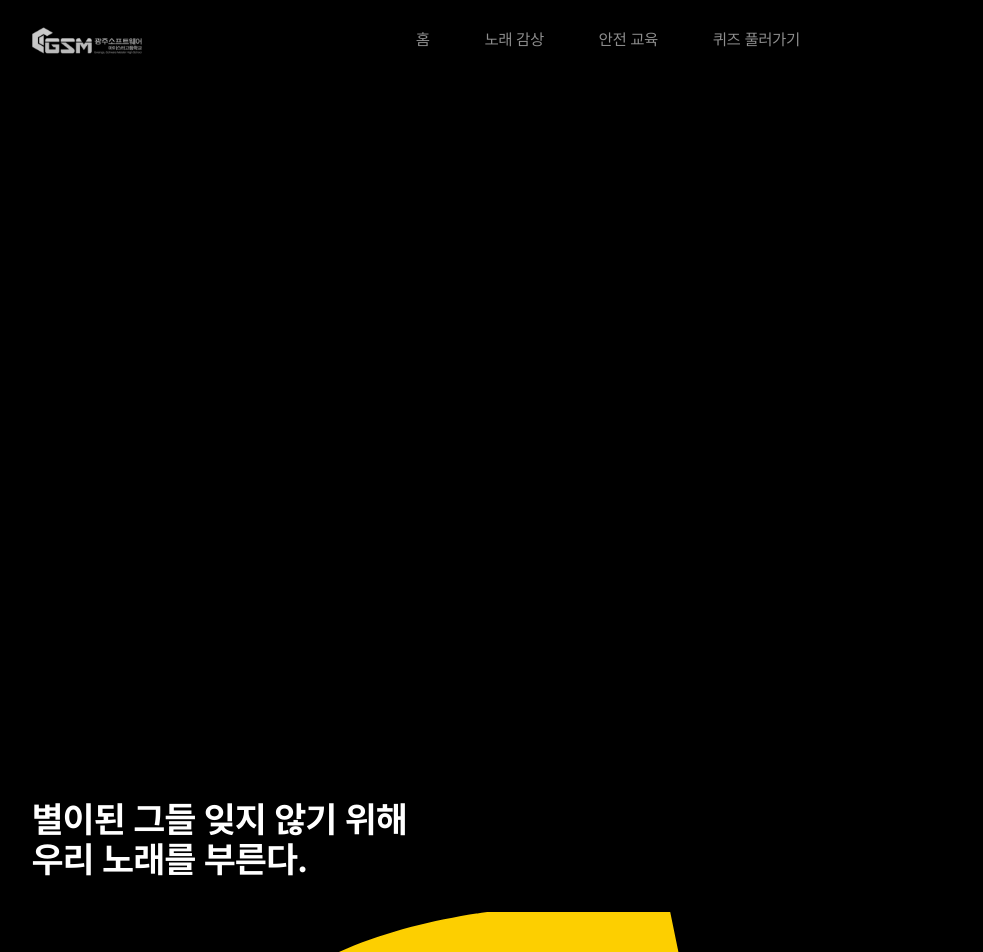
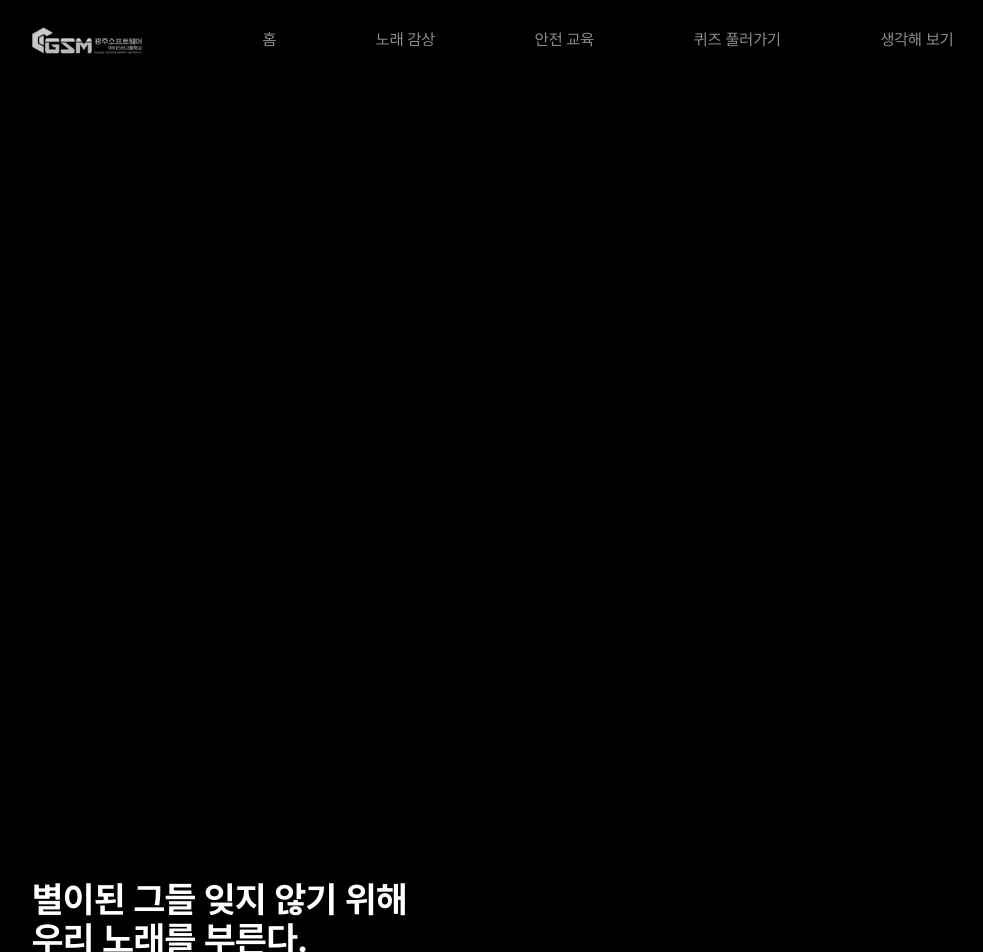
Before and after one commit to chanwoo00106/sewol-ferry, a React (Vite) app: page / in a window 1280 px wide. Shown: the top 952 px of the page, without its empty margins (32-1015 px from the left). Built offline with nearby package versions, Linux system fonts and the light colour scheme.

Commit message:
Add smooth scroll

```diff
--- a/src/components/Common/Header.tsx
+++ b/src/components/Common/Header.tsx
@@ -1,13 +1,14 @@
 const Header = () => {
   return (
-    <header className='w-full h-20 fixed top-0 left-0 grid items-center px-16 grid-cols-3 bg-black opacity-80'>
+    <header className='w-full h-20 fixed top-0 left-0 grid items-center px-16 grid-cols-5 bg-black opacity-80'>
       <img src='/svg/logo.svg' />
 
-      <nav className='text-white opacity-70 flex justify-between'>
+      <nav className='text-white opacity-70 flex justify-between col-span-3'>
         <a href='#'>홈</a>
-        <a href='#'>노래 감상</a>
-        <a href='#'>안전 교육</a>
-        <a href='#'>퀴즈 풀러가기</a>
+        <a href='#song'>노래 감상</a>
+        <a href='#safty'>안전 교육</a>
+        <a href='#quize'>퀴즈 풀러가기</a>
+        <a href='#think'>생각해 보기</a>
       </nav>
     </header>
   )
--- a/src/components/Main/index.tsx
+++ b/src/components/Main/index.tsx
@@ -3,6 +3,7 @@ import Video from '@/components/Common/Video'
 const MainVideo = () => {
   return (
     <section
+      id='home'
       className='flex items-center justify-center w-full px-16'
       style={{ height: 'calc(100vh - 5rem)' }}
     >
--- a/src/components/Music/index.tsx
+++ b/src/components/Music/index.tsx
@@ -3,7 +3,7 @@ import Music from './Music'
 const MusicContent = () => {
   return (
     <>
-      <div className='px-16 flex justify-center mb-8'>
+      <div id='song' className='px-16 flex justify-center pt-20 mb-8'>
         <h1 className='text-white text-4xl font-bold max-w-6xl w-full'>
           별이된 그들 잊지 않기 위해
           <br />
--- a/src/components/Prevent/index.tsx
+++ b/src/components/Prevent/index.tsx
@@ -2,7 +2,10 @@ import PreventVideo from './PreventVideo'
 
 const PreventContent = () => {
   return (
-    <section className='bg-[#272727] mx-16 flex flex-col items-center py-20 px-10 rounded-3xl'>
+    <section
+      id='safty'
+      className='bg-[#272727] mx-16 flex flex-col items-center py-20 px-10 rounded-3xl'
+    >
       <img src='/svg/paper-boat.svg' />
       <p className='text-white opacity-60 font-normal text-xl mt-4'>
         앞으로 이런 일을 예방하려면
--- a/src/components/Think/index.tsx
+++ b/src/components/Think/index.tsx
@@ -1,6 +1,9 @@
 const Think = () => {
   return (
-    <section className='bg-[#232323] mt-20 mx-16 py-16 flex justify-center rounded-2xl'>
+    <section
+      id='think'
+      className='bg-[#232323] mt-20 mx-16 py-16 flex justify-center rounded-2xl'
+    >
       <article className='w-[41rem] text-white'>
         <img src='/svg/question.svg' className='mb-1' />
         <h2 className='text-xl font-semibold mb-4'>생각해 봅시다.</h2>
--- a/src/index.css
+++ b/src/index.css
@@ -87,6 +87,10 @@
   font-family: 'Pretendard';
 }
 
+html {
+  scroll-behavior: smooth;
+}
+
 body {
   background: #000;
 }
```
